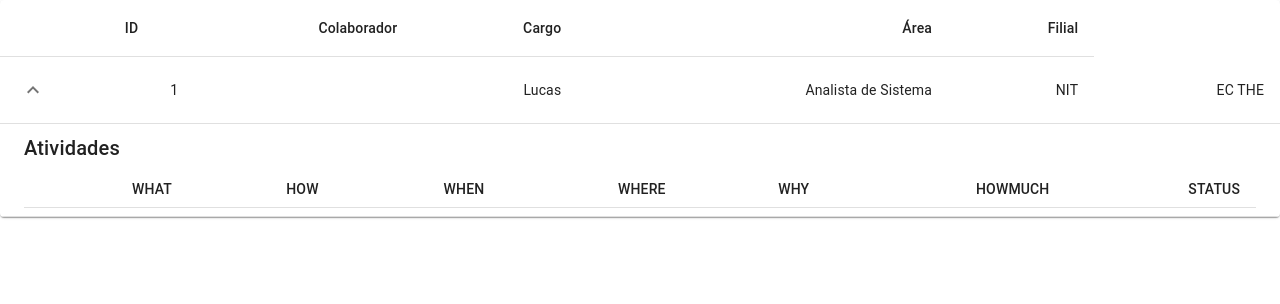
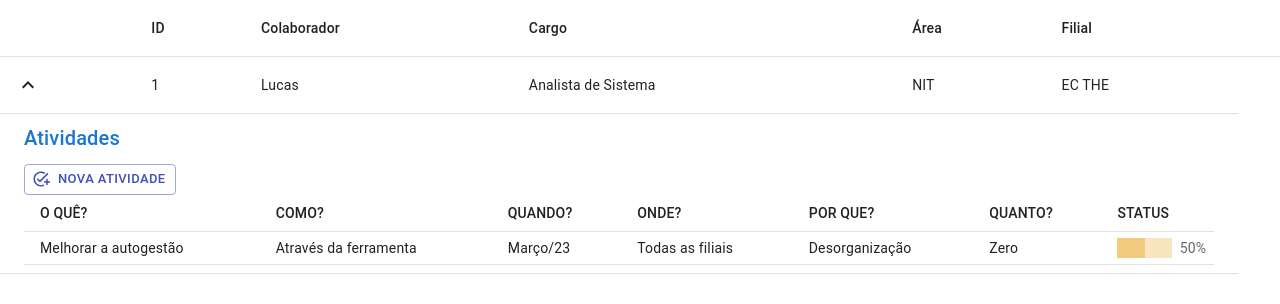
Before and after one commit to lucasanbe/data_grid_tasks, a React (Create React App) app: page / in a window 1280 px wide. Both pictures are taken after a click on the button "expand row". Shown: the top 304 px of the page. Built offline with nearby package versions, Linux system fonts and the light colour scheme.

Commit message:
incluído linear progress, tabela 1 e 2 funcional e botão de nova atividade

```diff
--- a/src/App.js
+++ b/src/App.js
@@ -1,6 +1,5 @@
 
 import "./App.css";
-import Slide from "./components/Slide.jsx"
 import CollapsibleTable from "./components/CollapsibleTable"
 
 function App() {
@@ -12,6 +11,3 @@ function App() {
 }
 
 export default App;
-
-
- {/*  */}
--- a/src/components/CollapsibleTable.jsx
+++ b/src/components/CollapsibleTable.jsx
@@ -1,70 +1,183 @@
 import * as React from "react";
-import PropTypes from "prop-types";
 import Box from "@mui/material/Box";
 import Collapse from "@mui/material/Collapse";
 import IconButton from "@mui/material/IconButton";
 import Table from "@mui/material/Table";
 import TableBody from "@mui/material/TableBody";
 import TableCell from "@mui/material/TableCell";
-import TableContainer from "@mui/material/TableContainer";
 import TableHead from "@mui/material/TableHead";
 import TableRow from "@mui/material/TableRow";
 import Typography from "@mui/material/Typography";
-import Paper from "@mui/material/Paper";
 import KeyboardArrowDownIcon from "@mui/icons-material/KeyboardArrowDown";
 import KeyboardArrowUpIcon from "@mui/icons-material/KeyboardArrowUp";
+import LinearProgress from "@mui/material/LinearProgress";
+import { Button } from "@material-ui/core";
+import AddTaskIcon from "@mui/icons-material/AddTask";
 
-function createData(ID, COLABORADOR, CARGO, AREA, FILIAL) {
+//cria um objeto com as informações de uma linha da tabela
+function dadosTabela1(
+  ID,
+  COLABORADOR,
+  CARGO,
+  AREA,
+  FILIAL,
+  OQUE,
+  COMO,
+  QUANDO,
+  ONDE,
+  PORQUE,
+  QUANTO,
+  STATUS
+) {
   return {
     ID,
     COLABORADOR,
     CARGO,
     AREA,
     FILIAL,
+    OQUE,
+    COMO,
+    QUANDO,
+    ONDE,
+    PORQUE,
+    QUANTO,
+    STATUS,
   };
 }
 
+// cria um array de objetos com as informações das linhas da tabela
+const linhas_tab1 = [
+  dadosTabela1(
+    1,
+    "Lucas",
+    "Analista de Sistema",
+    "NIT",
+    "EC THE",
+    "Melhorar a autogestão",
+    "Através da ferramenta",
+    "Março/23",
+    "Todas as filiais",
+    "Desorganização",
+    "Zero",
+    50
+  ),
+];
+
+function getProgressColor(status) {
+  if (status < 30) {
+    return "#f44336"; // vermelho
+  } else if (status >= 30 && status <= 70) {
+    return "#efbb5aa3"; // amarelo
+  } else {
+    return "#088208a3"; // verde
+  }
+}
+
 function Row(props) {
+  // recebe a propriedade "row" que contém os dados da linha
   const { row } = props;
+  // cria um estado "open" inicialmente falso para controlar se a linha está aberta ou fechada
   const [open, setOpen] = React.useState(false);
 
   return (
     <React.Fragment>
+      {/* cria a linha da tabela */}
       <TableRow sx={{ "& > *": { borderBottom: "unset" } }}>
+        {/* cria um botão para expandir/contrair a linha */}
         <TableCell>
           <IconButton
             aria-label="expand row"
             size="small"
             onClick={() => setOpen(!open)}
           >
+            {/* ícone de seta para cima ou para baixo, dependendo se a linha está aberta ou fechada */}
             {open ? <KeyboardArrowUpIcon /> : <KeyboardArrowDownIcon />}
           </IconButton>
         </TableCell>
-        <TableCell align="left">{row.ID}</TableCell>
-        <TableCell align="right">{row.COLABORADOR}</TableCell>
-        <TableCell align="right">{row.CARGO}</TableCell>
-        <TableCell align="right">{row.AREA}</TableCell>
-        <TableCell align="right">{row.FILIAL}</TableCell>
+        <TableCell>{row.ID}</TableCell>
+        <TableCell>{row.COLABORADOR}</TableCell>
+        <TableCell>{row.CARGO}</TableCell>
+        <TableCell>{row.AREA}</TableCell>
+        <TableCell>{row.FILIAL}</TableCell>
       </TableRow>
+      {/* cria uma segunda linha que será exibida quando a primeira linha estiver aberta */}
       <TableRow>
         <TableCell style={{ paddingBottom: 0, paddingTop: 0 }} colSpan={6}>
           <Collapse in={open} timeout="auto" unmountOnExit>
             <Box sx={{ margin: 1 }}>
-              <Typography variant="h6" gutterBottom component="div">
+              <Typography
+                variant="h6"
+                component="h2"
+                color="primary"
+                marginBottom="10px"
+              >
                 Atividades
               </Typography>
+              <Button
+                variant="outlined"
+                color="primary"
+                startIcon={<AddTaskIcon />}
+                size="small"
+              >
+                Nova Atividade
+              </Button>
               <Table size="small" aria-label="purchases">
                 <TableHead>
                   <TableRow>
-                    <TableCell align="right">WHAT</TableCell>
-                    <TableCell align="right">HOW</TableCell>
-                    <TableCell align="right">WHEN</TableCell>
-                    <TableCell align="right">WHERE</TableCell>
-                    <TableCell align="right">WHY</TableCell>
-                    <TableCell align="right">HOWMUCH</TableCell>
-                    <TableCell align="right">STATUS</TableCell>
+                    <TableCell>O QUÊ?</TableCell>
+                    <TableCell>COMO?</TableCell>
+                    <TableCell>QUANDO?</TableCell>
+                    <TableCell>ONDE?</TableCell>
+                    <TableCell>POR QUE?</TableCell>
+                    <TableCell>QUANTO?</TableCell>
+                    <TableCell>STATUS</TableCell>
                   </TableRow>
                 </TableHead>
+                <TableBody>
+                  <TableRow>
+                    <TableCell>{row.OQUE}</TableCell>
+                    <TableCell>{row.COMO}</TableCell>
+                    <TableCell>{row.QUANDO}</TableCell>
+                    <TableCell>{row.ONDE}</TableCell>
+                    <TableCell>{row.PORQUE}</TableCell>
+                    <TableCell>{row.QUANTO}</TableCell>
+                    <TableCell>
+                      {/*insere linear progress na atividade}*/}
+                      <Box
+                        sx={{
+                          display: "flex",
+                          alignItems: "center",
+                          width: "100%",
+                        }}
+                      >
+                        <Box sx={{ width: "100%", mr: 1 }}>
+                          <LinearProgress
+                            variant="buffer"
+                            value={row.STATUS}
+                            sx={{
+                              height: "20px",
+                              ".MuiLinearProgress-bar1Buffer": {
+                                backgroundColor: getProgressColor(row.STATUS),
+                              },
+                              ".MuiLinearProgress-bar2Buffer": {
+                                backgroundColor: getProgressColor(row.STATUS),
+                                opacity: 0.6,
+                              },
+                              ".css-8ub8io-MuiLinearProgress-dashed": {
+                                backgroundImage: "none",
+                              },
+                            }}
+                          />
+                        </Box>
+                        <Box sx={{ minWidth: 10 }}>
+                          <Typography variant="body2" color="text.secondary">
+                            {`${Math.round(row.STATUS)}%`}
+                          </Typography>
+                        </Box>
+                      </Box>
+                    </TableCell>
+                  </TableRow>
+                </TableBody>
               </Table>
             </Box>
           </Collapse>
@@ -74,45 +187,28 @@ function Row(props) {
   );
 }
 
-Row.propTypes = {
-  row: PropTypes.shape({
-    calories: PropTypes.number.isRequired,
-    carbs: PropTypes.number.isRequired,
-    fat: PropTypes.number.isRequired,
-    history: PropTypes.arrayOf(
-      PropTypes.shape({
-        amount: PropTypes.number.isRequired,
-        customerId: PropTypes.string.isRequired,
-        date: PropTypes.string.isRequired,
-      })
-    ).isRequired,
-    name: PropTypes.string.isRequired,
-    price: PropTypes.number.isRequired,
-    protein: PropTypes.number.isRequired,
-  }).isRequired,
-};
-
-const rows = [createData(1,"Lucas", "Analista de Sistema", "NIT", "EC THE")];
-
+//retorna a criação de uma tabela com uma linha expansível para cada item no array rows.
 export default function CollapsibleTable() {
   return (
-    <TableContainer component={Paper}>
+    <Box>
       <Table aria-label="collapsible table">
         <TableHead>
           <TableRow>
-            <TableCell align="right">ID</TableCell>
-            <TableCell align="right">Colaborador</TableCell>
-            <TableCell align="right">Cargo</TableCell>
-            <TableCell align="right">Área</TableCell>
-            <TableCell align="right">Filial</TableCell>
+            <TableCell></TableCell>
+            <TableCell>ID</TableCell>
+            <TableCell>Colaborador</TableCell>
+            <TableCell>Cargo</TableCell>
+            <TableCell>Área</TableCell>
+            <TableCell>Filial</TableCell>
+            <TableCell></TableCell>
           </TableRow>
         </TableHead>
         <TableBody>
-          {rows.map((row) => (
-            <Row key={row.name} row={row} />
+          {linhas_tab1.map((row) => (
+            <Row key={row.ID} row={row} />
           ))}
         </TableBody>
       </Table>
-    </TableContainer>
+    </Box>
   );
 }
--- a/src/components/Slide.jsx
+++ /dev/null
@@ -1,56 +0,0 @@
-import React, { useState } from "react";
-import styled from "styled-components";
-import { UpArrow } from "styled-icons/boxicons-solid";
-
-const AccordionContentArea = styled.article`
-border: 1px solid rgba(0, 0, 0, 0.125);
-padding: 0.75rem 1.25rem;
-max-height: ${({ isExpanded }) => (isExpanded ? "150px" : "0px")};
-transition: max-height 0.3s ease;
-overflow: hidden;
-`;
-
-const Button = styled.button`
-  display: flex;
-  align-items: center;
-  justify-content: center;
-  border: none;
-  background-color: transparent;
-  cursor: pointer;
-  padding: 0;
-  transition: transform 0.3s ease;
-  &.rotate {
-    transform: rotate(180deg);
-  }
-`;
-
-export default function Slide({ isExpanded, setIsExpanded, isAccordion, expansionState, setExpansionState }) {
-  const [isRotated, setIsRotated] = useState(false);
-
-  function handleAccordionClick() {
-    setIsExpanded(!isExpanded);
-    setIsRotated(!isRotated);
-    setExpansionState({ ...expansionState, [isAccordion]: !isExpanded });
-  }
-
-
-  return (
-    <div>
-      <Button
-        onClick={handleAccordionClick}
-        className={isRotated ? "rotate" : ""}
-      >
-        <UpArrow size={24} />
-      </Button>
-      <AccordionContentArea isExpanded={isExpanded}>
-      Lorem Ipsum is simply dummy text of the printing and typesetting industry.
-      Lorem Ipsum has been the industry's standard dummy text ever since the 1500s,
-      when an unknown printer took a galley of type and scrambled it to make a type specimen book.
-      It has survived not only five centuries, but also the leap into electronic typesetting, remaining essentially unchanged.
-      It was popularised in the 1960s with the release of Letraset sheets containing
-      Lorem Ipsum passages, and more recently with desktop publishing software like Aldus PageMaker including versions of Lorem Ipsum.
-      </AccordionContentArea>
-
-    </div>
-  );
-}
```
Also changed, not shown: Acordion.jsx (deleted, +0 -95 lines).
